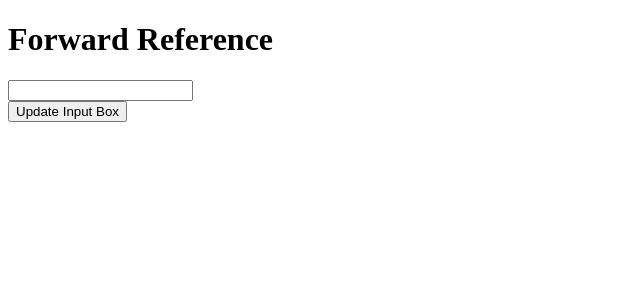
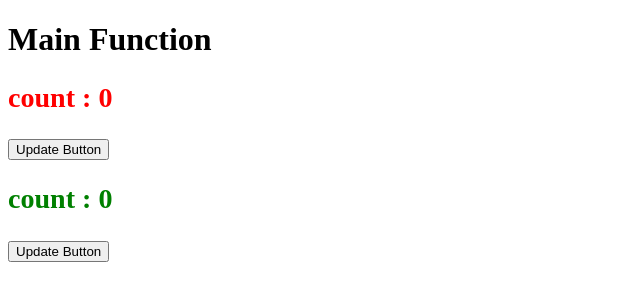
Before and after one commit to Krunal01/Practice, a React (Create React App) app: page / in a window 1280 px wide. Shown: the top 300 px of the page, without its empty margins (0-640 px from the left). Built offline with nearby package versions, Linux system fonts and the light colour scheme.

Commit message:
High Order Component

```diff
--- /dev/null
+++ b/src/Imp.js
@@ -0,0 +1,42 @@
+import React, { useState } from "react";
+
+function Imp() {
+  return (
+    <div>
+      <h1>Main Function</h1>
+      <HOC cmp={High} />
+      <HOCgreen cmp={High} />
+    </div>
+  );
+}
+
+function HOC(props) {
+  return (
+    <h3 style={{ color: "red" }}>
+      <props.cmp />
+    </h3>
+  );
+}
+function HOCgreen(props) {
+  return (
+    <h3 style={{ color: "green" }}>
+      <props.cmp />
+    </h3>
+  );
+}
+function High() {
+  const [btn, setBtn] = useState(0);
+  return (
+    <div>
+      <h2>count : {btn}</h2>
+      <button
+        onClick={() => {
+          setBtn(btn + 1);
+        }}
+      >
+        Update Button
+      </button>
+    </div>
+  );
+}
+export default Imp;
--- a/src/index.js
+++ b/src/index.js
@@ -1,6 +1,7 @@
 import React from "react";
 import ReactDOM from "react-dom";
-import Forwref from "./Forwref";
+import Imp from "./Imp";
+// import Forwref from "./Forwref";
 // import Child from "./Child";
 // import Memo from "./Memo";
 // import Useref from "./Useref";
@@ -30,4 +31,4 @@ import Forwref from "./Forwref";
 //   <Student name="Rahul" subject="OS" />,
 //   document.getElementById("root")
 // );
-ReactDOM.render(<Forwref />, document.getElementById("root"));
+ReactDOM.render(<Imp />, document.getElementById("root"));
```
